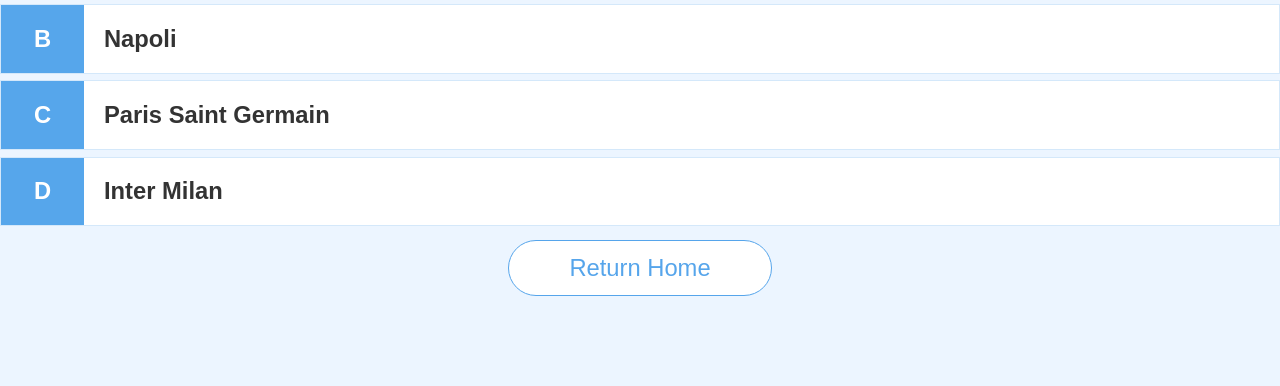
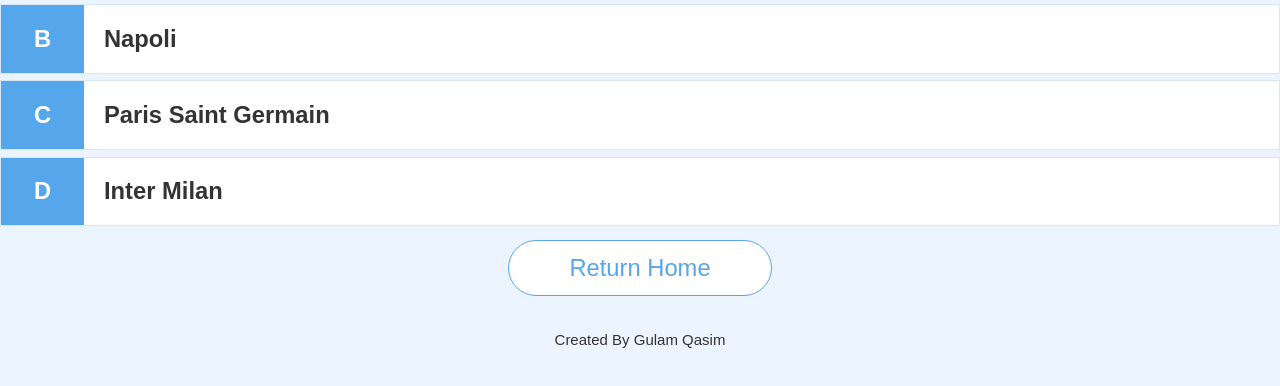
Before and after one commit to gulam101/Football-Quiz-App, a plain HTML site: page game.html in a window 1280 px wide. Shown: the part 130-516 px from the top of the page. Drawn offline with Linux system fonts and the light colour scheme.

Commit message:
Added Author under Home Button

```diff
--- a/game.css
+++ b/game.css
@@ -66,6 +66,14 @@ p {
   padding-bottom: 17px;
 }
 
+.author {
+  font-weight: 500;
+  text-align: center;
+  font-size: 15px;
+  padding-top: 5px;
+  padding-bottom: 5px;
+}
+
 .button {
   font-size: 1.8rem;
   padding: 1rem 0;
--- a/game.html
+++ b/game.html
@@ -29,11 +29,16 @@
               <p class="choice-text" data-number="4">Choice 4</p>
             </div>
         </div>
+
         <script src="script.js"></script>
 
         <div class="container-btn">
         <button class="button" onclick="location.href='index.html';">Return Home</button>
         </div>
 
+        <div class="author">
+        <p>Created By Gulam Qasim<p>
+        </div>
+
   </body>
 </html>
```
